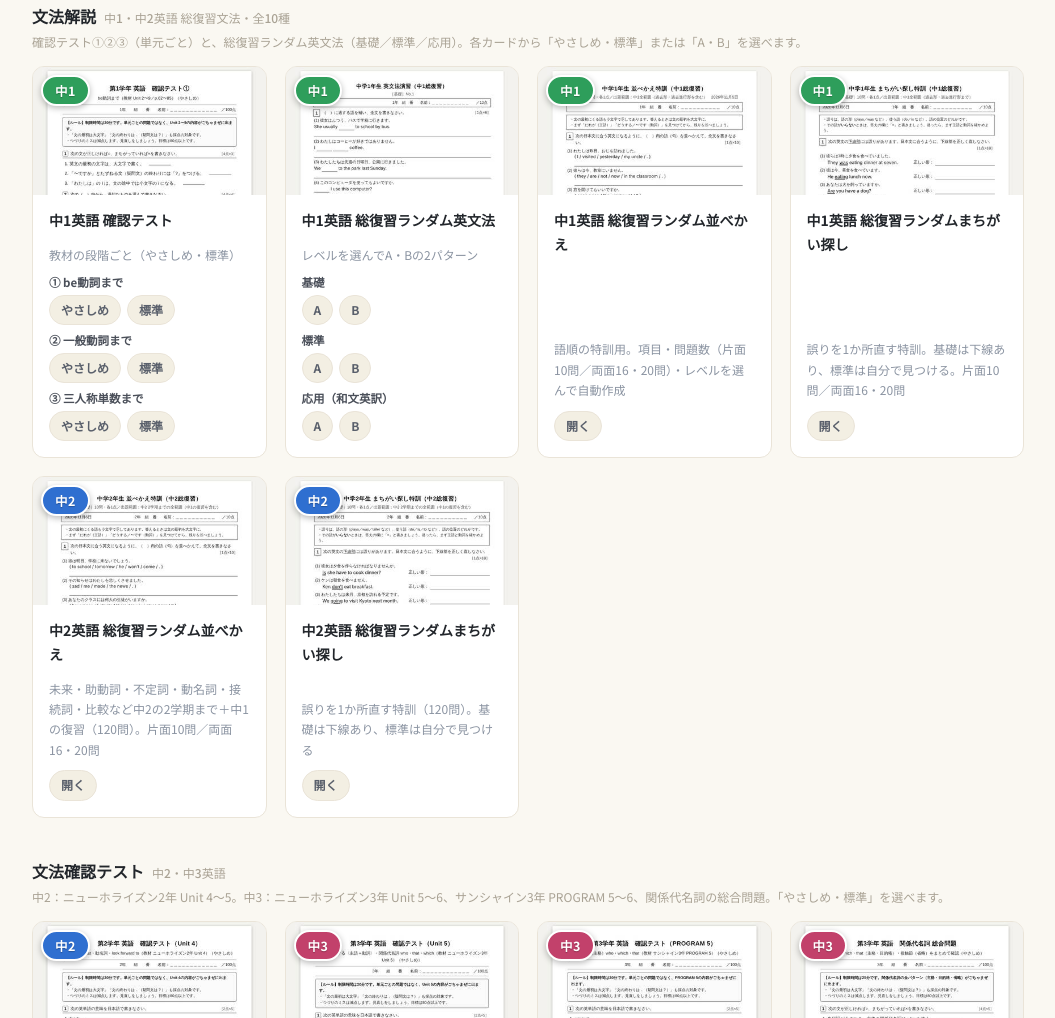
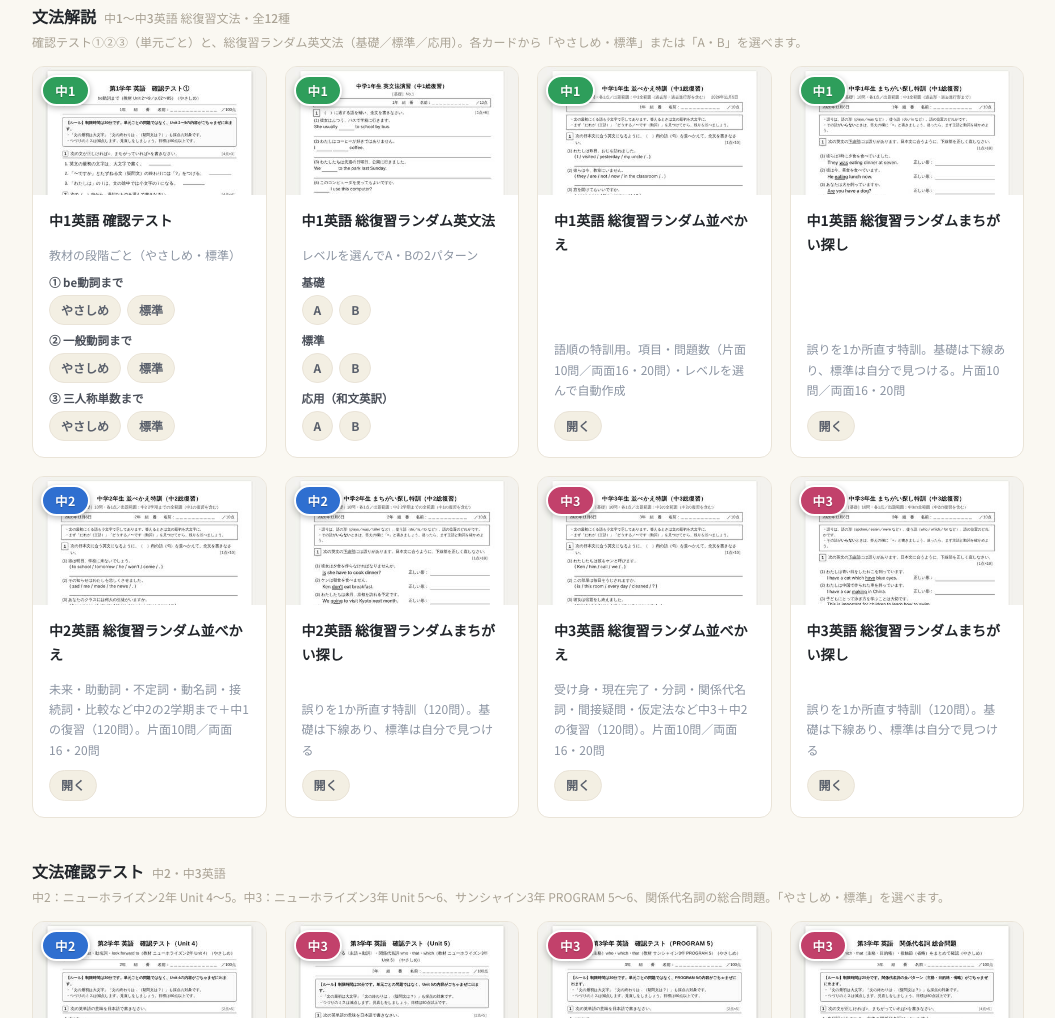
Before and after one commit to connectjuku-gif/connect-portal, a plain HTML site: page index.html in a window 1280 px wide. Shown: the part 718-1736 px from the top of the page, without its empty margins (112-1167 px from the left). Drawn offline with Linux system fonts and the light colour scheme.

Commit message:
ポータル：中3英語 並べかえ・まちがい探しのカードを追加
Co-Authored-By: Claude Opus 5.5 <noreply@anthropic.com>
Claude-Session: https://claude.ai/code/session_0195v6oVe8CzGfCEmgC7YF48

```diff
--- a/index.html
+++ b/index.html
@@ -240,7 +240,7 @@
     <div class="underline" style="background: var(--primary);"></div>
 
     <div id="eng-grammar" class="category">
-      <h3>文法解説 <span class="count">中1・中2英語 総復習文法・全10種</span></h3>
+      <h3>文法解説 <span class="count">中1〜中3英語 総復習文法・全12種</span></h3>
       <p class="cat-note">確認テスト①②③（単元ごと）と、総復習ランダム英文法（基礎／標準／応用）。各カードから「やさしめ・標準」または「A・B」を選べます。</p>
       <div class="card-grid">
         <div class="card material-item" data-grade="1" data-tags="文法 be動詞 一般動詞 三人称単数">
@@ -304,6 +304,26 @@
             <div class="desc">誤りを1か所直す特訓（120問）。基礎は下線あり、標準は自分で見つける</div>
             <div class="pills">
               <a href="g2-eng-review-errorfix.html" class="pill">開く</a>
+            </div>
+          </div>
+        </div>
+        <div class="card material-item" data-grade="3" data-tags="文法 並べかえ 語順 総復習 関係代名詞 現在完了 受け身 仮定法">
+          <div class="thumb has-img" style="background:#EFF2F6;"><span class="temoji">🔀</span><img class="timg" src="thumbs/g3-eng-review-reorder.jpg" alt="" loading="lazy" onerror="this.parentNode.classList.add('noimg');this.remove()"><span class="gbadge gb-3">中3</span></div>
+          <div class="body">
+            <div class="card-title">中3英語 総復習ランダム並べかえ</div>
+            <div class="desc">受け身・現在完了・分詞・関係代名詞・間接疑問・仮定法など中3＋中2の復習（120問）。片面10問／両面16・20問</div>
+            <div class="pills">
+              <a href="g3-eng-review-reorder.html" class="pill">開く</a>
+            </div>
+          </div>
+        </div>
+        <div class="card material-item" data-grade="3" data-tags="文法 まちがい探し 誤文訂正 総復習 関係代名詞 現在完了 受け身">
+          <div class="thumb has-img" style="background:#EFF2F6;"><span class="temoji">🔍</span><img class="timg" src="thumbs/g3-eng-review-errorfix.jpg" alt="" loading="lazy" onerror="this.parentNode.classList.add('noimg');this.remove()"><span class="gbadge gb-3">中3</span></div>
+          <div class="body">
+            <div class="card-title">中3英語 総復習ランダムまちがい探し</div>
+            <div class="desc">誤りを1か所直す特訓（120問）。基礎は下線あり、標準は自分で見つける</div>
+            <div class="pills">
+              <a href="g3-eng-review-errorfix.html" class="pill">開く</a>
             </div>
           </div>
         </div>
```
Also changed, not shown: thumbs/g3-eng-review-errorfix.jpg (added), thumbs/g3-eng-review-reorder.jpg (added).
